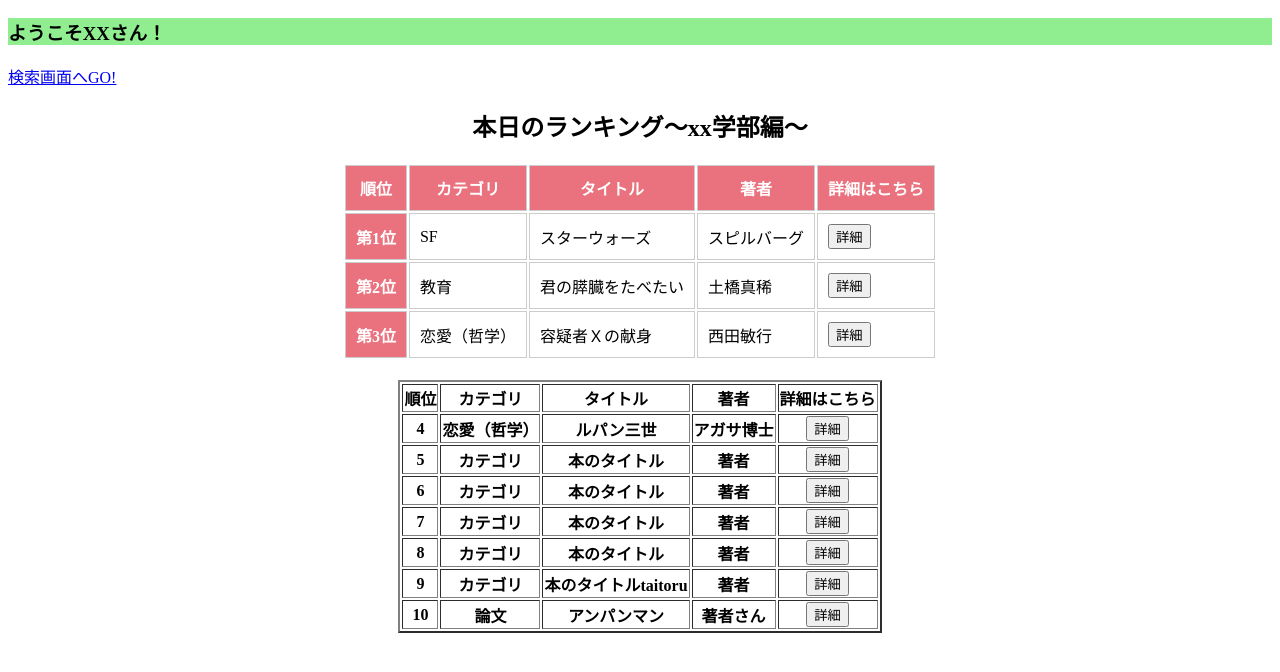
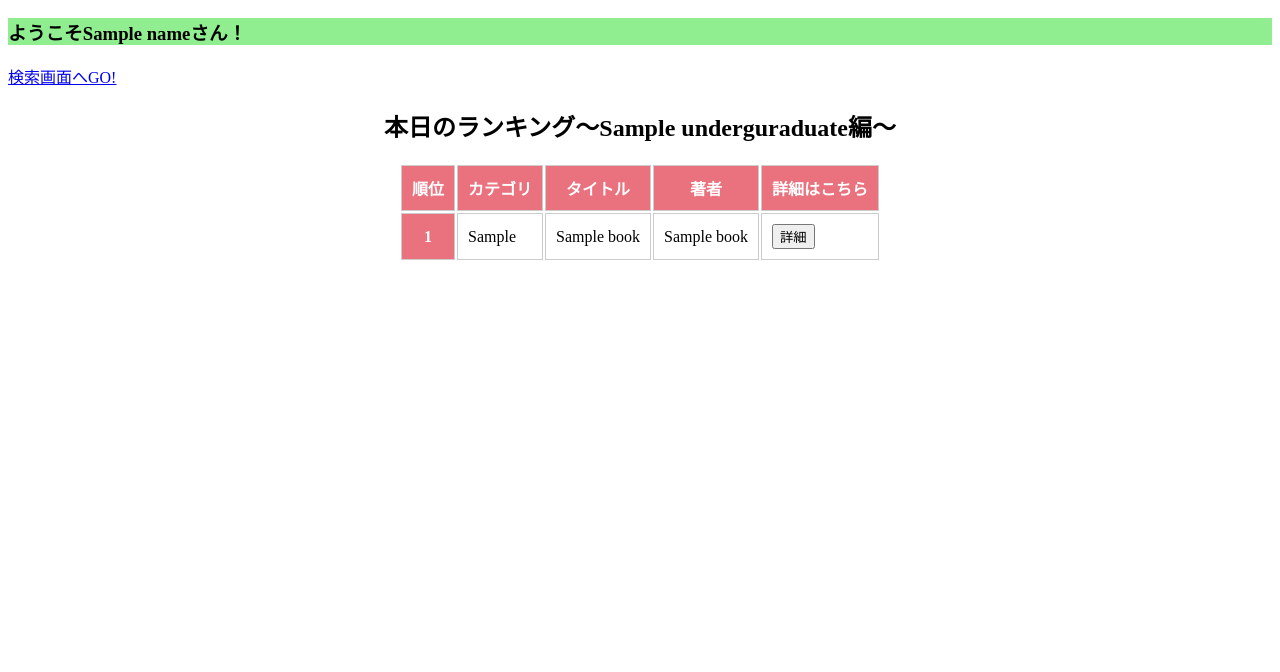
Before and after one commit to kyoF/Kyamy-Tech, a Flask app: template src/admin/templates/top.html in a window 1280 px wide. Shown: the part 46-718 px from the top of the page. Run offline with Flask 2, Linux system fonts and the light colour scheme; tables that the repository leaves empty hold one stand-in row (values such as "Sample post"); the template is opened without the code that fills it: values that come from a table or form of the project are taken from there, most other values are stand-ins (such as "Sample title", 1, 10 or a date in 2020); lists and menus that the app fills with data are empty.

Commit message:
fix 20210528

```diff
--- a/src/admin/__init__.py
+++ b/src/admin/__init__.py
@@ -11,10 +11,14 @@ app.config.from_object('lib.config')
 
 init_db(app)
 
-from admin.views import signup, search, carts
+from admin.views import signup, search, carts, details, admin
 
 app.register_blueprint(search.search, url_prefix='/search')
 
 app.register_blueprint(carts.cart, url_prefix='/carts')
 
 app.register_blueprint(signup.signup, url_prefix='/signup')
+
+app.register_blueprint(details.detail, url_prefix='/detail')
+
+app.register_blueprint(admin.admin, url_prefix='/admin')
--- a/src/admin/templates/layout.html
+++ b/src/admin/templates/layout.html
@@ -11,7 +11,7 @@
             <div>
                 <h3>
                 <a href="{{url_for('top')}}">TOP</button>
-                <a href="{{url_for('carts.cart')}}">カート</button>
+                <a href="{{url_for('carts.index')}}">カート</button>
                 {% if session.get('logged_in'): %}
                     <a href="{{url_for('logout')}}">ログアウト</a>
                 {% else %}
--- a/src/admin/templates/top.html
+++ b/src/admin/templates/top.html
@@ -50,42 +50,11 @@ TOP
 
     </style>
 
-    <h3>ようこそXXさん！</h3>
+    <h3>ようこそ{{ name }}さん！</h3>
     <a href="{{url_for('search.window')}}">検索画面へGO!</a>
-    <h2>本日のランキング～xx学部編～</h2>
+    <h2>本日のランキング～{{ underguraduate }}編～</h2>
 
     <table class="top3">
-    <tr>
-        <th>順位</th>
-        <th>カテゴリ</th>
-        <th>タイトル</th>
-        <th>著者</th>
-        <th>詳細はこちら</th>
-    </tr>
-    <tr>
-    <th>第1位</th>
-    <td>SF</td>
-    <td>スターウォーズ</td>
-    <td>スピルバーグ</td>
-    <td><button>詳細</button></td>
-    </tr>
-    <tr>
-    <th>第2位</th>
-    <td>教育</td>
-    <td>君の膵臓をたべたい </td>
-    <td>土橋真稀</td>
-    <td><button>詳細</button></td>
-    </tr>
-    <tr class="last">
-    <th>第3位</th>
-    <td>恋愛（哲学）</td>
-    <td>容疑者Ｘの献身</td>
-    <td>西田敏行</td>
-    <td><button>詳細</button></td>
-    </tr>
-    </table>
-
-    <table border="2">
         <tr>
             <th>順位</th>
             <th>カテゴリ</th>
@@ -93,54 +62,16 @@ TOP
             <th>著者</th>
             <th>詳細はこちら</th>
         </tr>
-    <tr>
-        <th>4</th>
-        <th>恋愛（哲学）</th>
-        <th>ルパン三世</th>
-        <th>アガサ博士</th>
-        <th><button>詳細</button></th>
-    </tr>
-    <tr>
-        <th>5</th>
-        <th>カテゴリ</th>
-        <th>本のタイトル</th>
-        <th>著者</th>
-        <th><button>詳細</button></th>
-    </tr>
-    <tr>
-        <th>6</th>
-        <th>カテゴリ</th>
-        <th>本のタイトル</th>
-        <th>著者</th>
-        <th><button>詳細</button></th>
-    </tr>
-    <tr>
-        <th>7</th>
-        <th>カテゴリ</th>
-        <th>本のタイトル</th>
-        <th>著者</th>
-        <th><button>詳細</button></th>
-    </tr>
-    <tr>
-        <th>8</th>
-        <th>カテゴリ</th>
-        <th>本のタイトル</th>
-        <th>著者</th>
-        <th><button>詳細</button></th>
-    </tr>
-    <tr>
-        <th>9</th>
-        <th>カテゴリ</th>
-        <th>本のタイトルtaitoru </th>
-        <th>著者</th>
-        <th><button>詳細</button></th>
-    </tr>
-    <tr>
-        <th>10</th>
-        <th>論文</th>
-        <th>アンパンマン</th>
-        <th>著者さん</th>
-        <th><button>詳細</button></th>
-    </tr>
+            {% for row in ranking %}
+            <tr>
+                <th>{{ loop.index }}</th>
+                <td>{{ row.category }}</td>
+                <td>{{ row.title }}</td>
+                <td>{{ row.name }}</td>
+                <form action="{{url_for('details.show_details', id=row.id)}}" method="POST">
+                    <td><button value="submit">詳細</button></td>
+                </form>
+            </tr>
+            {% endfor %}
     </table>
 {% endblock %}
--- a/src/lib/models/history.py
+++ b/src/lib/models/history.py
@@ -6,9 +6,9 @@ class History(db.Model):
 
     id = db.Column(db.Integer, primary_key=True)
     book_id = db.Column(db.Integer, db.ForeignKey('books.id'))
-    title = db.relationship('book', backref='history', uselist=False)
+    title = db.relationship('Book', backref='history', uselist=False)
     user_id = db.Column(db.Integer, db.ForeignKey('users.id'))
-    name = db.relationship('user', backref='history', uselist=False)
+    name = db.relationship('User', backref='history', uselist=False)
     datetime = db.Column(db.Date, nullable=False)
 
     def __init__(self, book_id, user_id, datetime):
```
Also changed, not shown: src/admin/templates/admin.html (deleted, +0 -74 lines), src/admin/templates/admin/admin.html (added, +48 -0 lines), src/admin/templates/details.html (deleted, +0 -32 lines), src/admin/templates/details/details.html (added, +28 -0 lines), src/admin/views/admin.py (added, +13 -0 lines), src/admin/views/details.py (added, +12 -0 lines), src/admin/views/login.py (+22 -5 lines), src/admin/templates/logout.html (deleted).
